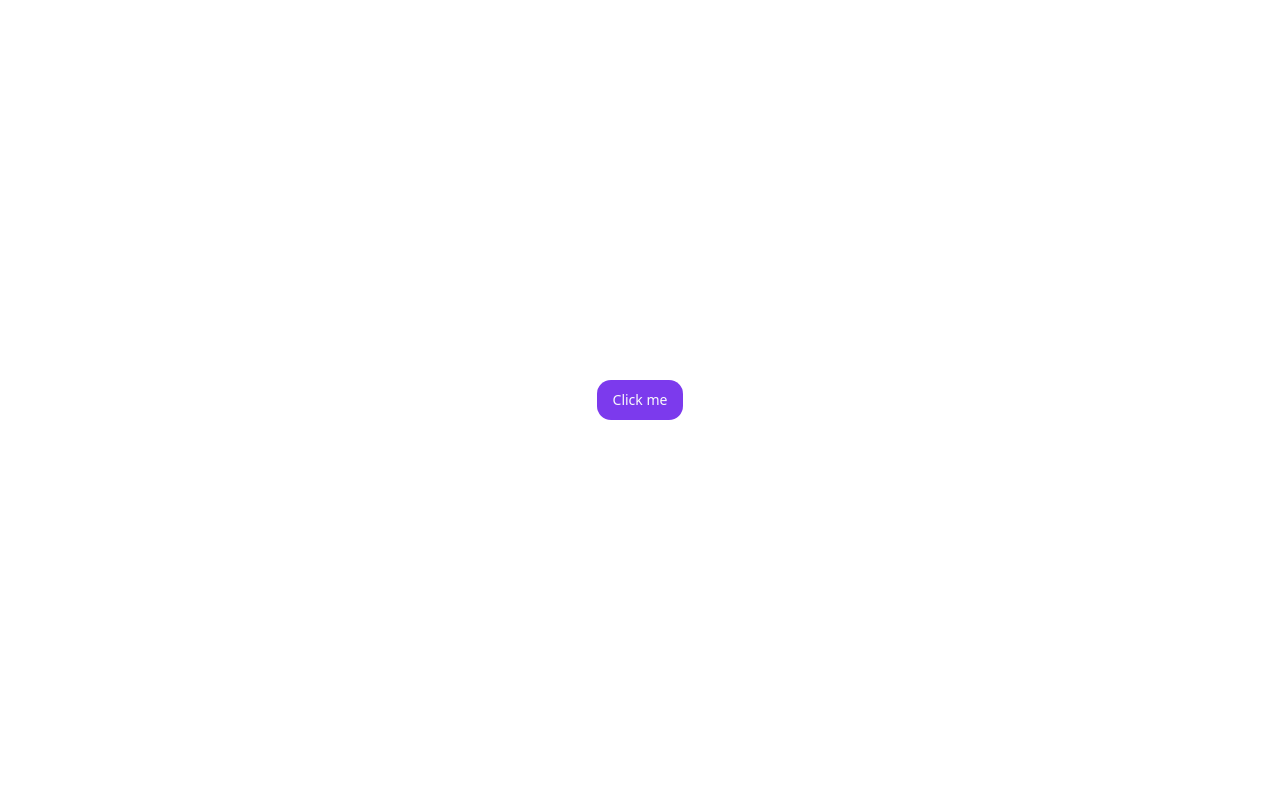
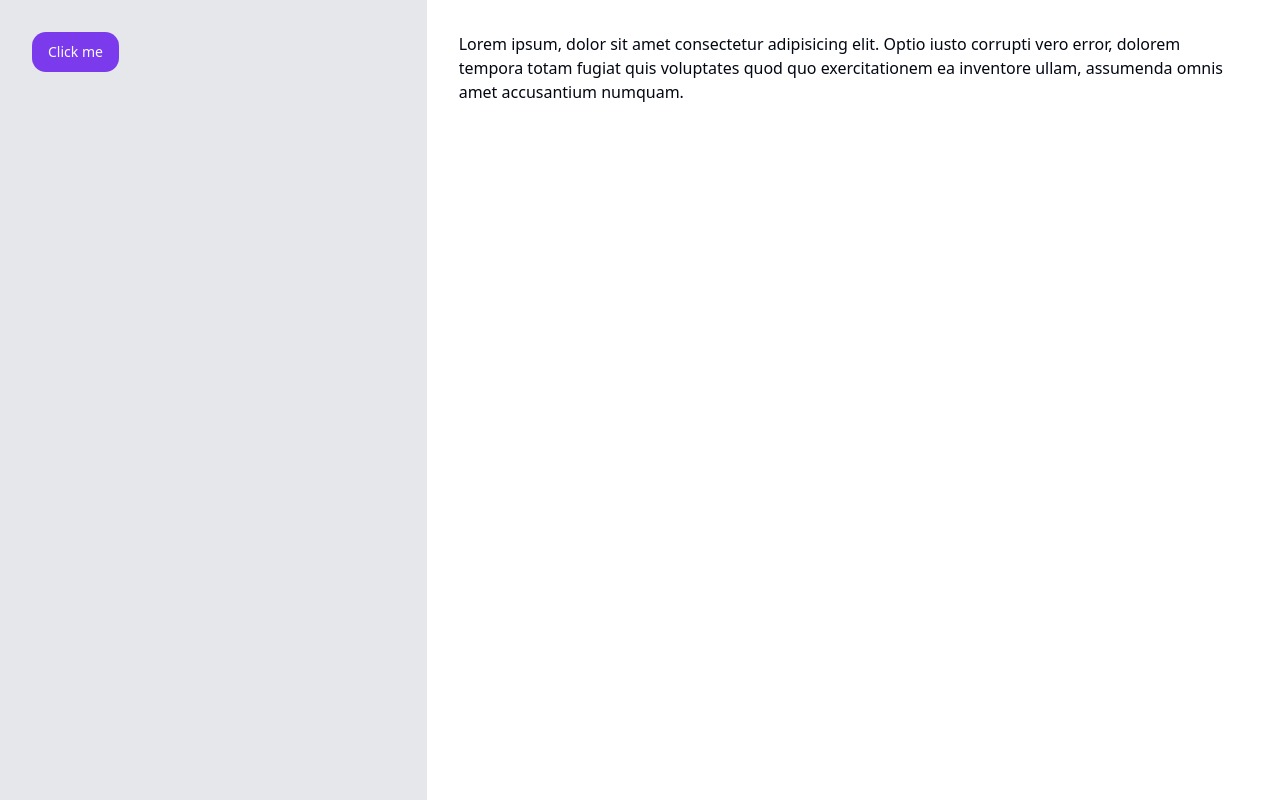
Before and after one commit to hessamkhoobkar/potion-react, a React (Vite) app: page / in a window 1280 px wide. Built offline with nearby package versions, Linux system fonts and the light colour scheme.

Commit message:
Update component aliases and import paths

```diff
--- a/src/App.tsx
+++ b/src/App.tsx
@@ -1,14 +1,22 @@
 // import { useState } from "react";
-import { Button } from '@/src/components/ui/button';
+import { Button } from '@/components/ui/button';
 
 function App() {
   // const [count, setCount] = useState(0);
 
   return (
     <>
-      <div className="w-dvw h-dvh flex justify-center items-center">
-        <section className="">
+      <div className="flex h-dvh w-dvw items-stretch justify-center">
+        <aside className="w-1/3 bg-gray-200 p-8">
           <Button>Click me</Button>
+        </aside>
+        <section className="w-2/3 p-8">
+          <p>
+            Lorem ipsum, dolor sit amet consectetur adipisicing elit. Optio
+            iusto corrupti vero error, dolorem tempora totam fugiat quis
+            voluptates quod quo exercitationem ea inventore ullam, assumenda
+            omnis amet accusantium numquam.
+          </p>
         </section>
       </div>
     </>
--- /dev/null
+++ b/src/components/ui/button.tsx
@@ -0,0 +1,56 @@
+import * as React from 'react';
+import { Slot } from '@radix-ui/react-slot';
+import { cva, type VariantProps } from 'class-variance-authority';
+
+import { cn } from '@/utils';
+
+const buttonVariants = cva(
+  'inline-flex items-center justify-center whitespace-nowrap rounded-md text-sm font-medium ring-offset-background transition-colors focus-visible:outline-none focus-visible:ring-2 focus-visible:ring-ring focus-visible:ring-offset-2 disabled:pointer-events-none disabled:opacity-50',
+  {
+    variants: {
+      variant: {
+        default: 'bg-primary text-primary-foreground hover:bg-primary/90',
+        destructive:
+          'bg-destructive text-destructive-foreground hover:bg-destructive/90',
+        outline:
+          'border border-input bg-background hover:bg-accent hover:text-accent-foreground',
+        secondary:
+          'bg-secondary text-secondary-foreground hover:bg-secondary/80',
+        ghost: 'hover:bg-accent hover:text-accent-foreground',
+        link: 'text-primary underline-offset-4 hover:underline',
+      },
+      size: {
+        default: 'h-10 px-4 py-2',
+        sm: 'h-9 rounded-md px-3',
+        lg: 'h-11 rounded-md px-8',
+        icon: 'h-10 w-10',
+      },
+    },
+    defaultVariants: {
+      variant: 'default',
+      size: 'default',
+    },
+  },
+);
+
+export interface ButtonProps
+  extends React.ButtonHTMLAttributes<HTMLButtonElement>,
+    VariantProps<typeof buttonVariants> {
+  asChild?: boolean;
+}
+
+const Button = React.forwardRef<HTMLButtonElement, ButtonProps>(
+  ({ className, variant, size, asChild = false, ...props }, ref) => {
+    const Comp = asChild ? Slot : 'button';
+    return (
+      <Comp
+        className={cn(buttonVariants({ variant, size, className }))}
+        ref={ref}
+        {...props}
+      />
+    );
+  },
+);
+Button.displayName = 'Button';
+
+export { Button, buttonVariants };
--- a/src/src/components/ui/button.tsx
+++ /dev/null
@@ -1,56 +0,0 @@
-import * as React from "react"
-import { Slot } from "@radix-ui/react-slot"
-import { cva, type VariantProps } from "class-variance-authority"
-
-import { cn } from "@/src/utils"
-
-const buttonVariants = cva(
-  "inline-flex items-center justify-center whitespace-nowrap rounded-md text-sm font-medium ring-offset-background transition-colors focus-visible:outline-none focus-visible:ring-2 focus-visible:ring-ring focus-visible:ring-offset-2 disabled:pointer-events-none disabled:opacity-50",
-  {
-    variants: {
-      variant: {
-        default: "bg-primary text-primary-foreground hover:bg-primary/90",
-        destructive:
-          "bg-destructive text-destructive-foreground hover:bg-destructive/90",
-        outline:
-          "border border-input bg-background hover:bg-accent hover:text-accent-foreground",
-        secondary:
-          "bg-secondary text-secondary-foreground hover:bg-secondary/80",
-        ghost: "hover:bg-accent hover:text-accent-foreground",
-        link: "text-primary underline-offset-4 hover:underline",
-      },
-      size: {
-        default: "h-10 px-4 py-2",
-        sm: "h-9 rounded-md px-3",
-        lg: "h-11 rounded-md px-8",
-        icon: "h-10 w-10",
-      },
-    },
-    defaultVariants: {
-      variant: "default",
-      size: "default",
-    },
-  }
-)
-
-export interface ButtonProps
-  extends React.ButtonHTMLAttributes<HTMLButtonElement>,
-    VariantProps<typeof buttonVariants> {
-  asChild?: boolean
-}
-
-const Button = React.forwardRef<HTMLButtonElement, ButtonProps>(
-  ({ className, variant, size, asChild = false, ...props }, ref) => {
-    const Comp = asChild ? Slot : "button"
-    return (
-      <Comp
-        className={cn(buttonVariants({ variant, size, className }))}
-        ref={ref}
-        {...props}
-      />
-    )
-  }
-)
-Button.displayName = "Button"
-
-export { Button, buttonVariants }
```
Also changed, not shown: components.json, src/utils.ts (renamed from src/src/utils.ts).
